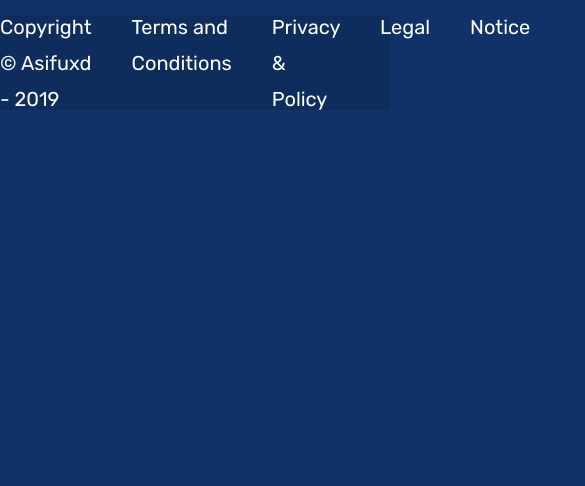
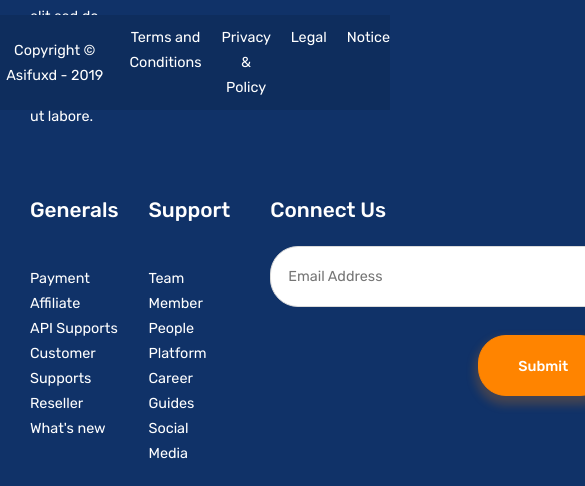
Before and after one commit to lzervini/cas2, a plain HTML site: page index.html in a window 390 px wide. Shown: the part 734-1220 px from the top of the page, 585 px wide, since content can reach past the window. Before the commit the page ends 871 px from the top, so only its background shows below. Drawn offline with Linux system fonts and the light colour scheme.

Commit message:
Update Media Queries Tablet-Portrait
 Media Queries de la Tablette en format portrait

```diff
--- a/cas_2.css
+++ b/cas_2.css
@@ -232,6 +232,58 @@ a:link{
 /* Media Queries TABLETTE PORTRAIT */
 @media (orientation: portrait) and (max-width: 1024px){
 
+    body{
+        margin:0;
+    }
+
+    h2{
+        font-size: 1.3rem;
+    }
+
+    li, p, .formulaire, .button{
+        font-size: 0.9rem;
+        line-height: 25px;
+    }
+
+    .en-tete> header{
+        width: 50%;
+        margin-right: 100px;
+    }
+
+    #rs{
+        display: flex;
+        align-items: center;
+    }
 
 
+    #colonne{
+        flex-direction: row;
+        flex-wrap: wrap;
+        margin-top: 30rem;
+
+    }
+
+    #g-s-c{
+        margin-top: 2rem;
+    }
+
+    .en-tete{
+        display:flex;
+        align-items: center;
+        width: 100%
+    }
+
+    .mobil-marg, .margin-r{
+        margin-left:30px;
+        margin-right: 40px;
+    }
+
+    #conditions li{
+        margin-left: 20px;
+    }
+
+    #copyright{
+        text-align: center;
+    }
+
 }
--- a/index.html
+++ b/index.html
@@ -10,7 +10,7 @@
 <body>
     <main>
         <section id ="colonne"class="flex around margin-r marginbt">
-            <section class="width20">
+            <section class="width20 en-tete">
                 <header>
                     <h1> <img src="images/logo.png"></h1>
                     <p class="intro">Lorem ipsum dolor sit amet conse ctetur adipiscing elit
@@ -24,7 +24,7 @@
                     </div>
             </section>
 
-            <div class="flex around">
+            <div id="g-s-c" class="flex around">
                 <section class="flex flex-column">
                     <header>
                         <h2>Generals</h2>
@@ -53,7 +53,7 @@
                 </ul>
                 </section>
 
-                <section class="flex flex-column email">
+                <section id="connect" class="flex flex-column email">
                     <header>
                         <h2>Connect Us</h2>
                     </header>
```
